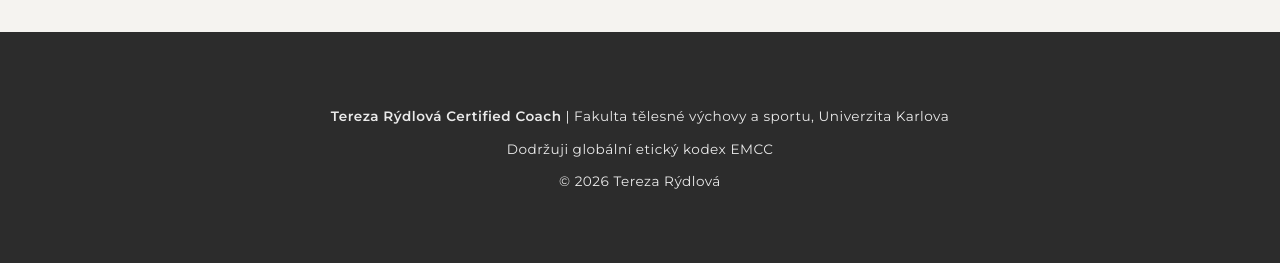
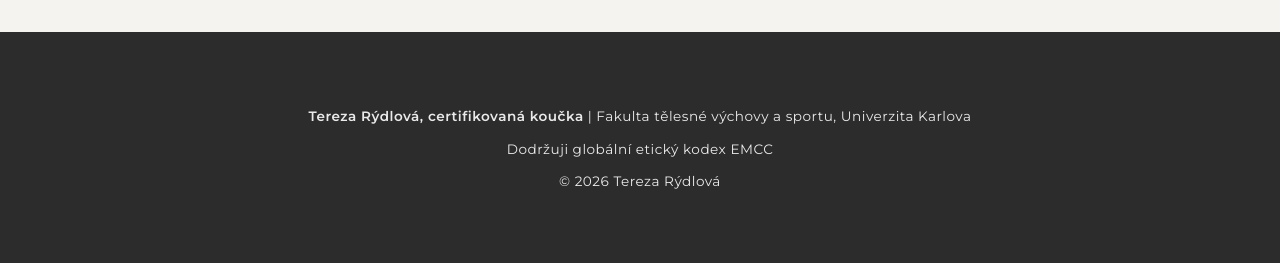
Before and after one commit to westleyovercash/tereza-rydlova, a Jekyll site: the page built from index.md, in a window 1280 px wide. Shown: the part 1469-1732 px from the top of the page. Built offline with Jekyll 4.4.1, drawn with Linux system fonts in a browser that asks for light colours.

Commit message:
Update default.html

```diff
--- a/_layouts/default.html
+++ b/_layouts/default.html
@@ -26,7 +26,7 @@
 
   <footer>
     <div class="footer-content">
-      <p><strong>Tereza Rýdlová Certified Coach</strong> | Fakulta tělesné výchovy a sportu, Univerzita Karlova</p>
+      <p><strong>Tereza Rýdlová, certifikovaná koučka</strong> | Fakulta tělesné výchovy a sportu, Univerzita Karlova</p>
       <p>Dodržuji globální etický kodex EMCC</p>
       <p>&copy; {{ "now" | date: "%Y" }} Tereza Rýdlová</p>
     </div>
```
